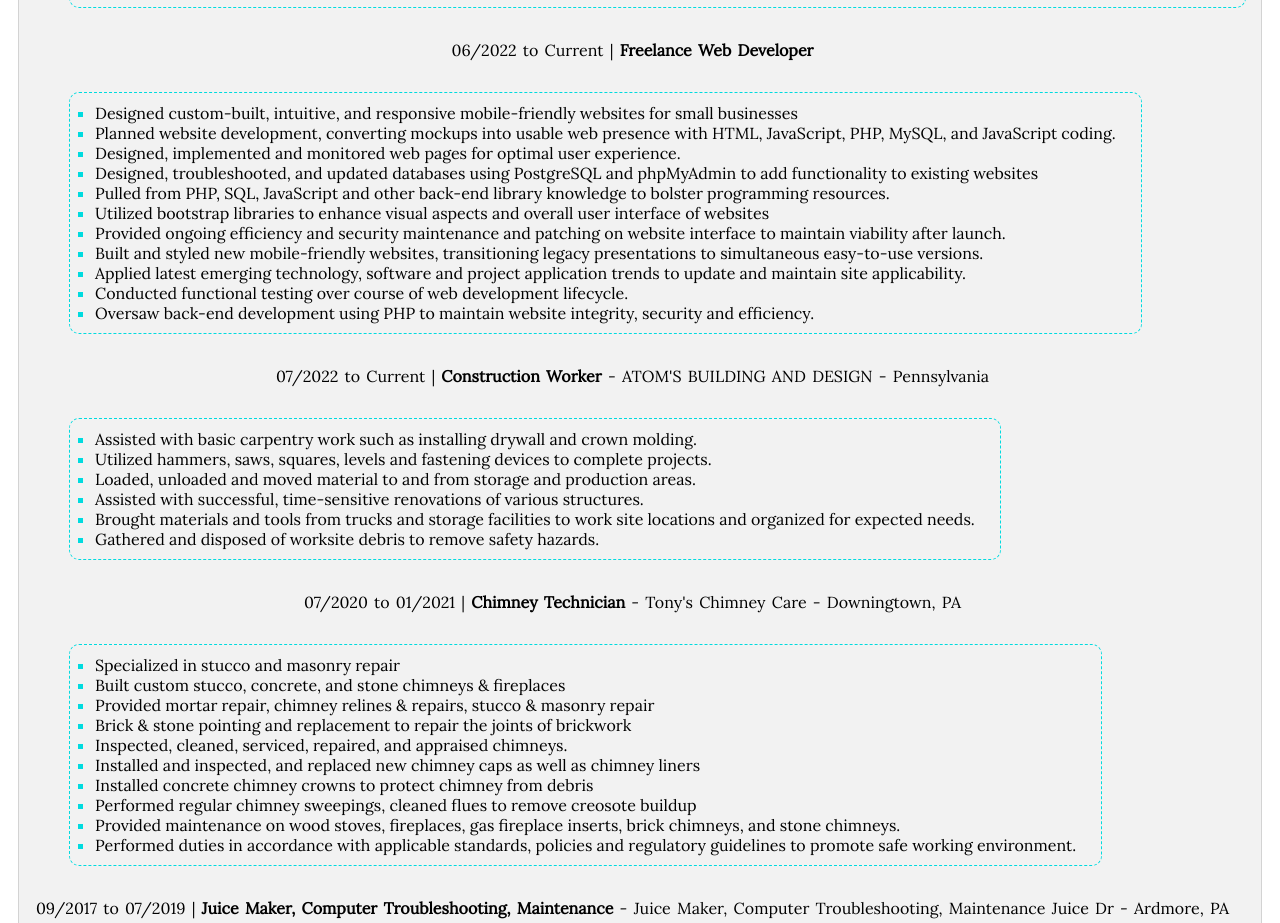
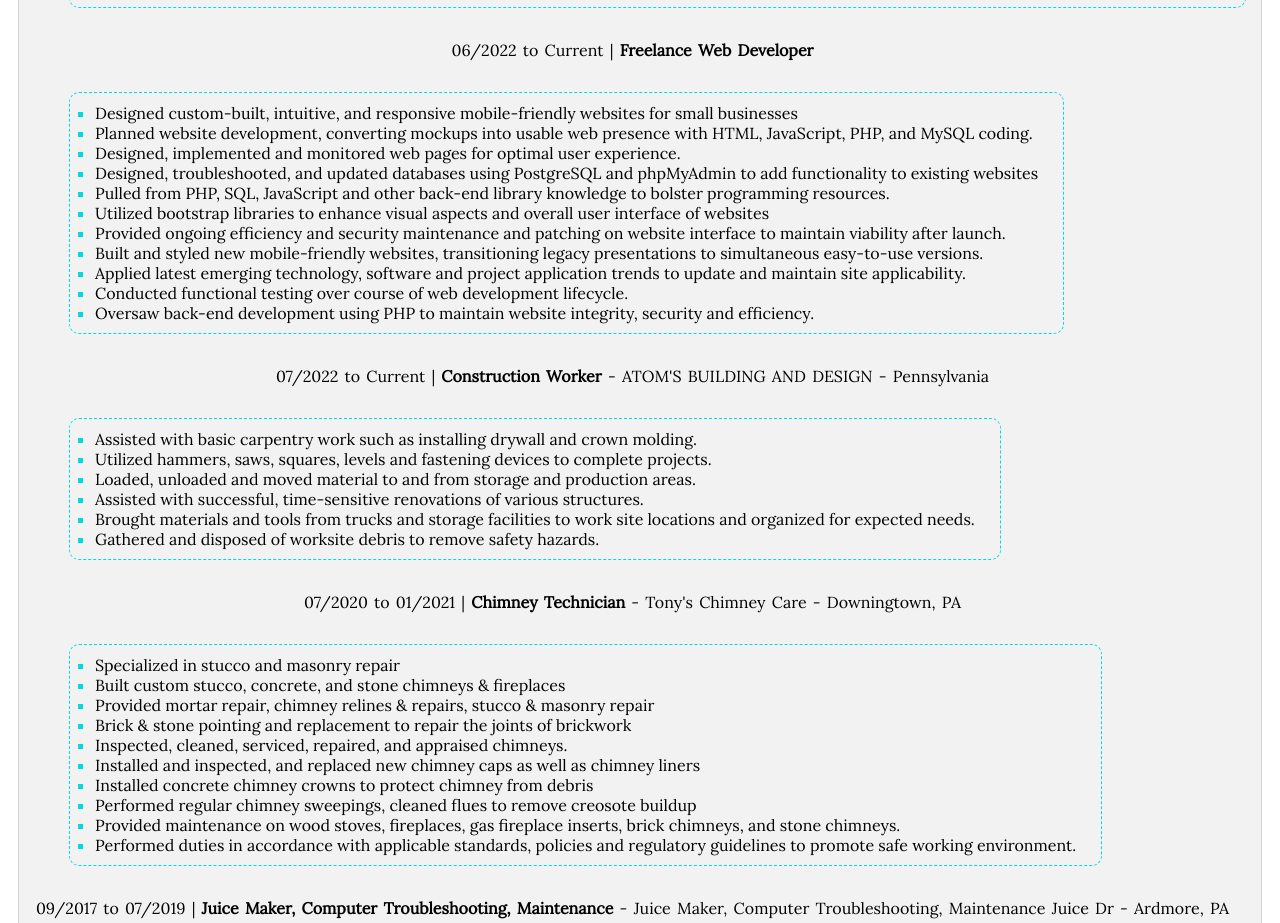
Before and after one commit to sailoroftheseas/Updated_Resume, a plain HTML site: page index.html in a window 1280 px wide. Shown: the part 2176-3099 px from the top of the page. Drawn offline with Linux system fonts and the light colour scheme.

Commit message:
edited typo error on work history li

```diff
--- a/index.html
+++ b/index.html
@@ -875,7 +875,7 @@
                     <ul class="workhistul">
 
                         <li>Designed custom-built, intuitive, and responsive mobile-friendly websites for small businesses</li>
-                        <li>Planned website development, converting mockups into usable web presence with HTML, JavaScript, PHP, MySQL, and JavaScript coding.</li>
+                        <li>Planned website development, converting mockups into usable web presence with HTML, JavaScript, PHP, and MySQL coding.</li>
                         <li>Designed, implemented and monitored web pages for optimal user experience.</li>
                         <li>Designed, troubleshooted, and updated databases using PostgreSQL and phpMyAdmin to add functionality
                             to existing websites</li>
```
